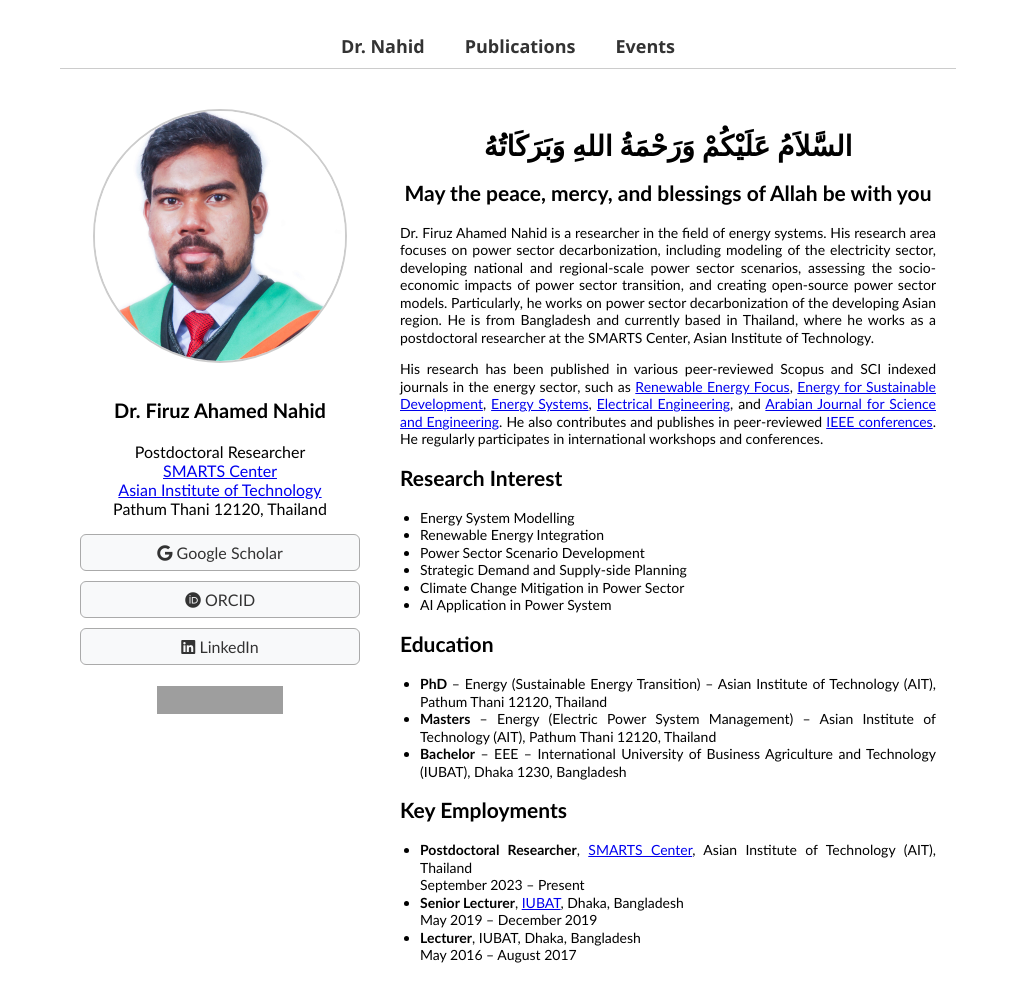
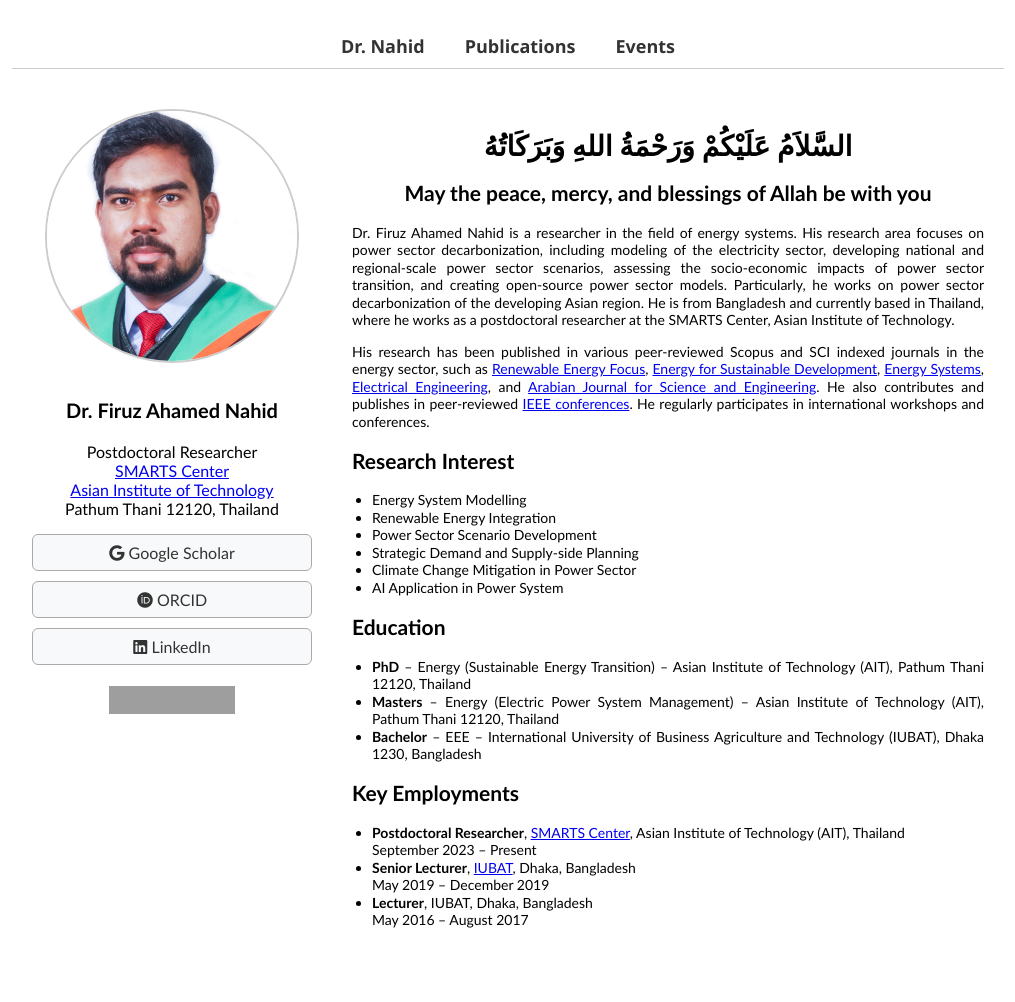
Before and after one commit to FiruzAhamed/firuzahamed.github.io, a Jekyll site: the page built from index.md, in a window 1280 px wide and 1074 px high. Shown: the top 1002 px of the window, without its empty margins (132-1147 px from the left). Built offline with Jekyll 4.4.1, drawn with Linux system fonts in a browser that asks for light colours; grey boxes are pictures that could not be loaded.

Commit message:
Update style.css
Signed-off-by: Firuz Ahamed Nahid <122635742+FiruzAhamed@users.noreply.github.com>

```diff
--- a/assets/css/style.css
+++ b/assets/css/style.css
@@ -1,5 +1,5 @@
 body {
-  margin: 0.25in 2in 1in 2in;
+  margin: 0.25in 1.5in 1in 1.5in;
   font-family: 'Carlito', Calibri, 'Trebuchet MS', sans-serif;
 }
 
```
